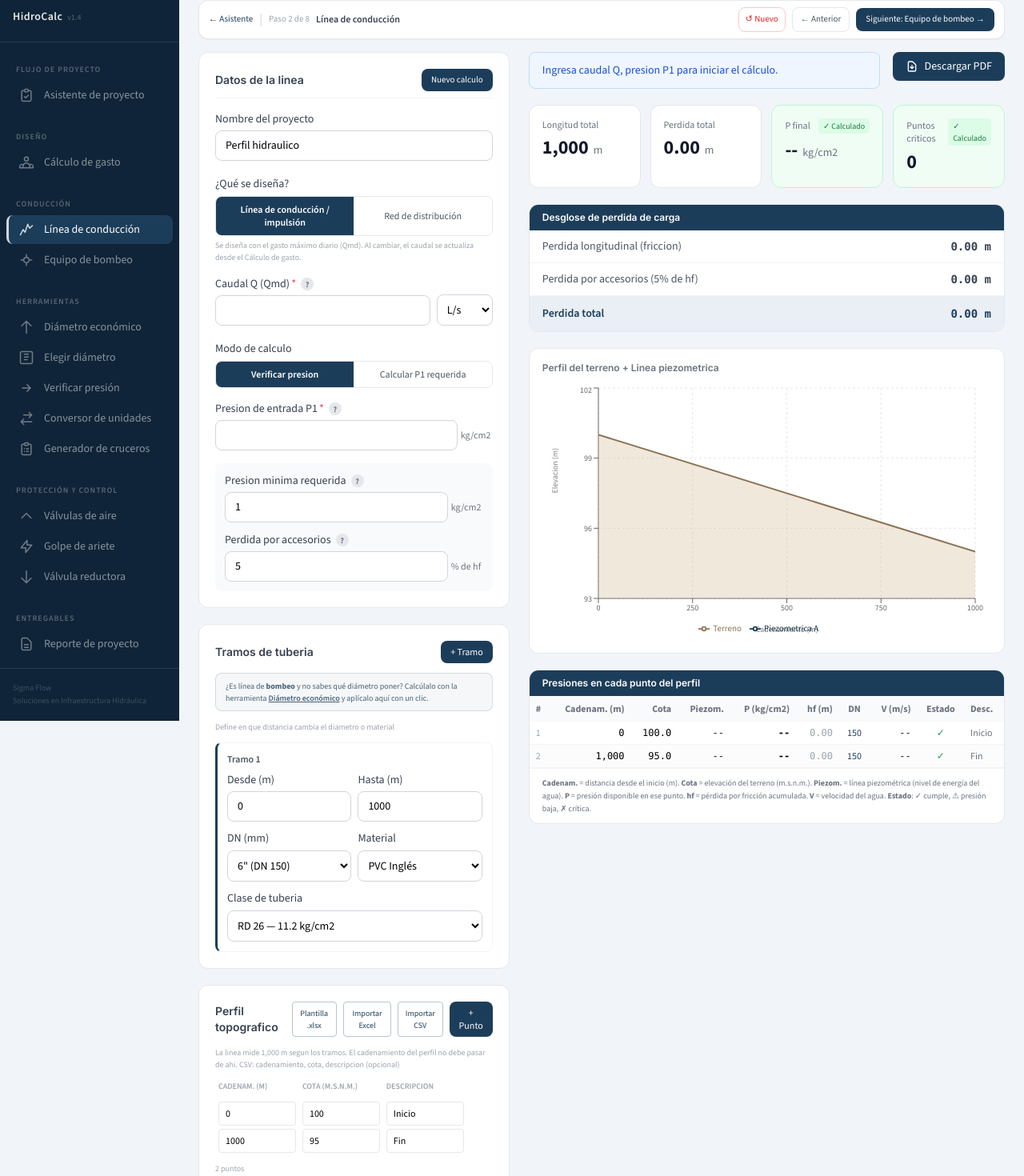
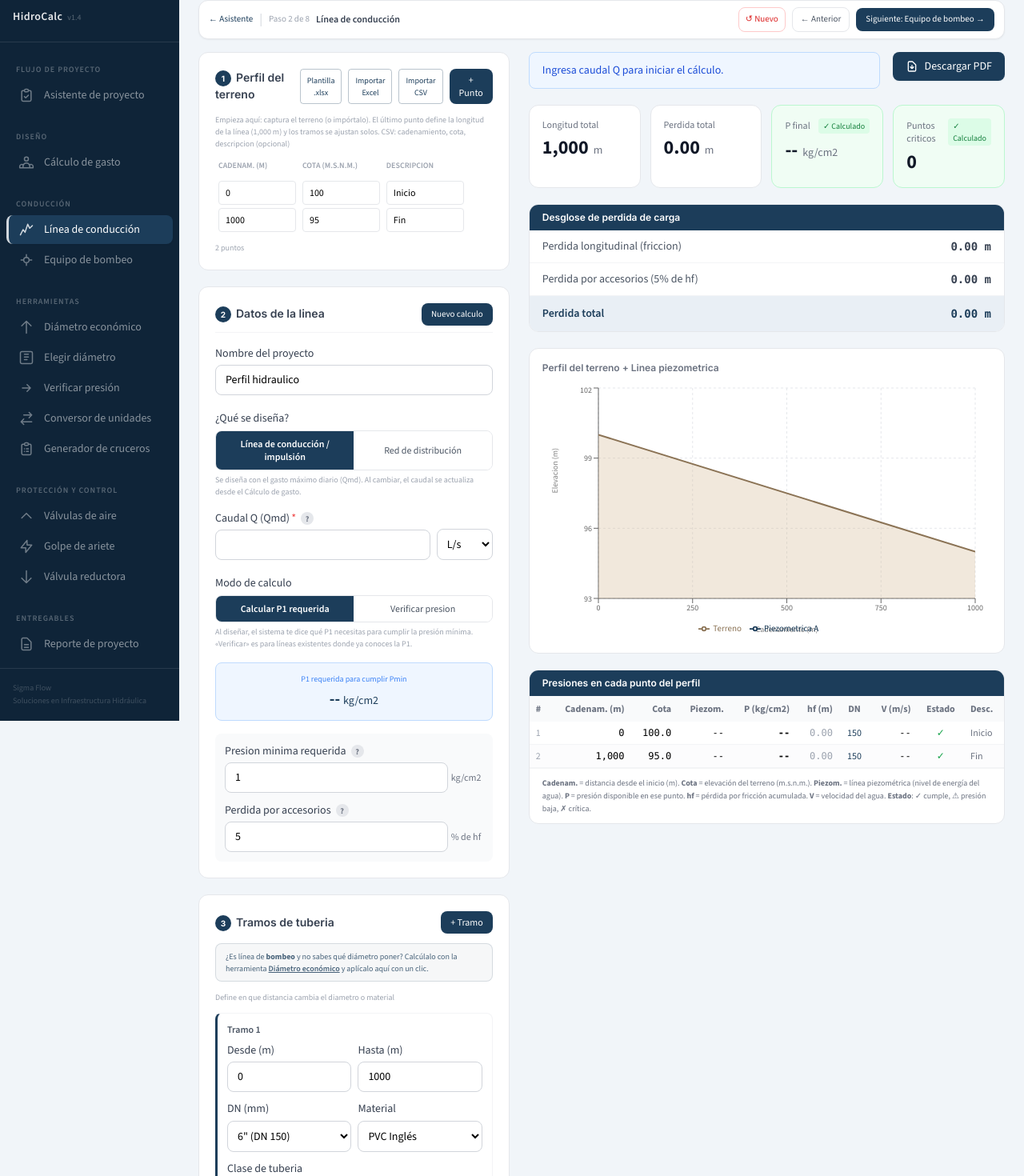
Before and after one commit to simexco/hidrocalc, a Next.js app: page /perfil in a window 1280 px wide. Shown: the part 80-1550 px from the top of the page at 80% size. Built offline with nearby package versions, Linux system fonts and the light colour scheme.

Commit message:
Linea de conduccion: perfil del terreno como paso 1 (arriba), pasos numerados 1-2-3, modo default Calcular P1 requerida, y con un solo tramo la longitud sigue al ultimo punto del perfil

```diff
--- a/src/app/(modules)/perfil/page.tsx
+++ b/src/app/(modules)/perfil/page.tsx
@@ -33,7 +33,8 @@ export default function PerfilPage() {
     { id: uuid(), distFrom: 0, distTo: 1000, DN_mm: 150, C: MATERIALS[0].c, materialName: MATERIALS[0].name, pipeClass: "RD 26", PN_bar: 11.0 },
   ]);
   const [results, setResults] = useState<ProfileResults | null>(null);
-  const [calcMode, setCalcMode] = useState<'verificar' | 'calcularP1'>('verificar');
+  // Default: calcular la P1 requerida (al diseñar no conoces P1; "verificar" es para líneas existentes)
+  const [calcMode, setCalcMode] = useState<'verificar' | 'calcularP1'>('calcularP1');
   const [tipoLinea, setTipoLinea] = useState<'conduccion' | 'distribucion'>('conduccion');
 
   // Cambiar el tipo de línea trae el caudal correcto del proyecto (Qmd o Qmh = Qmd × CVh)
@@ -217,6 +218,14 @@ export default function PerfilPage() {
   const lineLength = tramos.reduce((mx, t) => Math.max(mx, t.distTo ?? 0), 0);
   const perfilMax = vertices.reduce((mx, v) => Math.max(mx, v.dist ?? 0), 0);
 
+  // El perfil manda: con un solo tramo, su longitud sigue al último punto del terreno
+  useEffect(() => {
+    if (tramos.length === 1 && perfilMax > 0 && Math.abs((tramos[0].distTo ?? 0) - perfilMax) > 0.001) {
+      setTramos([{ ...tramos[0], distTo: perfilMax }]);
+    }
+    // eslint-disable-next-line react-hooks/exhaustive-deps
+  }, [perfilMax]);
+
   // CSV Import
   const handleCSVImport = (e: React.ChangeEvent<HTMLInputElement>) => {
     const file = e.target.files?.[0];
@@ -399,10 +408,58 @@ export default function PerfilPage() {
       <div className="grid grid-cols-1 lg:grid-cols-5 gap-6">
         {/* Form */}
         <div className="lg:col-span-2 space-y-5">
+          {/* Paso 1: el terreno primero — de aquí salen la longitud y las presiones */}
+          <div className="bg-white dark:bg-gray-800 rounded-xl border border-gray-200 dark:border-gray-700 p-5 space-y-3">
+            <div className="flex items-center justify-between">
+              <h2 className="text-sm font-semibold text-gray-700 dark:text-gray-300"><span className="inline-flex w-5 h-5 rounded-full bg-[#1C3D5A] text-white text-[10px] font-bold items-center justify-center mr-1.5">1</span>Perfil del terreno</h2>
+              <div className="flex gap-2">
+                <button onClick={downloadTemplate} className="text-[10px] text-[#1C3D5A] border border-[#1C3D5A]/30 px-2 py-1 rounded hover:bg-[#1C3D5A]/10 transition-colors">
+                  Plantilla .xlsx
+                </button>
+                <button onClick={() => xlsxRef.current?.click()} className="text-[10px] text-[#1C3D5A] border border-[#1C3D5A]/30 px-2 py-1 rounded hover:bg-[#1C3D5A]/10 transition-colors">
+                  Importar Excel
+                </button>
+                <button onClick={() => fileRef.current?.click()} className="text-[10px] text-[#1C3D5A] border border-[#1C3D5A]/30 px-2 py-1 rounded hover:bg-[#1C3D5A]/10 transition-colors">
+                  Importar CSV
+                </button>
+                <button onClick={addVertex} className="text-xs bg-[#1C3D5A] text-white px-3 py-1.5 rounded-lg hover:bg-[#0F2438] transition-colors">
+                  + Punto
+                </button>
+              </div>
+              <input ref={fileRef} type="file" accept=".csv,.txt,.tsv" onChange={handleCSVImport} className="hidden" />
+              <input ref={xlsxRef} type="file" accept=".xlsx" onChange={handleXLSXImport} className="hidden" />
+            </div>
+            <p className="text-[10px] text-gray-400">Empieza aquí: captura el terreno (o impórtalo). El último punto define la longitud de la línea{lineLength > 0 ? ` (${formatNumber(lineLength, 0)} m)` : ""} y los tramos se ajustan solos. CSV: cadenamiento, cota, descripcion (opcional)</p>
+
+            {perfilMax > lineLength && lineLength > 0 && (
+              <div className="bg-amber-50 dark:bg-amber-900/20 border border-amber-300 dark:border-amber-700 rounded-lg px-3 py-2 text-[11px] text-amber-700 dark:text-amber-300">
+                {"⚠"} El perfil llega a {formatNumber(perfilMax, 0)} m pero la linea (tramos) mide {formatNumber(lineLength, 0)} m. Ajusta el cadenamiento o amplia los tramos para que coincidan.
+              </div>
+            )}
+
+            <div className="grid grid-cols-[1fr_1fr_1fr_24px] gap-2 text-[10px] text-gray-400 font-semibold uppercase px-1">
+              <span>Cadenam. (m)</span><span>Cota (m.s.n.m.)</span><span>Descripcion</span><span></span>
+            </div>
+            <div className="space-y-1 max-h-[350px] overflow-y-auto">
+              {vertices.map((v, i) => {
+                const excede = v.dist != null && lineLength > 0 && v.dist > lineLength;
+                return (
+                <div key={v.id} className={`grid grid-cols-[1fr_1fr_1fr_24px] gap-2 items-center px-1 ${excede ? 'bg-amber-50 dark:bg-amber-900/10 rounded' : results?.points[i]?.status === 'critical' ? 'bg-red-50 dark:bg-red-900/10 rounded' : results?.points[i]?.status === 'low' ? 'bg-yellow-50 dark:bg-yellow-900/10 rounded' : ''}`}>
+                  <NumInput value={v.dist} onChange={(n) => updateVertex(v.id, "dist", n)} />
+                  <NumInput value={v.cota} onChange={(n) => updateVertex(v.id, "cota", n)} />
+                  <input type="text" value={v.desc} onChange={(e) => updateVertex(v.id, "desc", e.target.value)} placeholder={i === 0 ? "Inicio" : ""} className="w-full px-2 py-1.5 text-xs border border-gray-200 dark:border-gray-600 rounded bg-white dark:bg-gray-800 dark:text-white" />
+                  {vertices.length > 2 ? <button onClick={() => removeVertex(v.id)} className="text-red-400 hover:text-red-600 text-xs text-center">{"✗"}</button> : <span />}
+                </div>
+                );
+              })}
+            </div>
+            <p className="text-[10px] text-gray-400">{vertices.length} puntos</p>
+          </div>
+
           {/* Global data */}
           <div className="bg-white dark:bg-gray-800 rounded-xl border border-gray-200 dark:border-gray-700 p-5 space-y-4">
             <div className="flex items-center justify-between border-b border-gray-100 dark:border-gray-700 pb-2">
-              <h2 className="text-sm font-semibold text-gray-700 dark:text-gray-300">Datos de la linea</h2>
+              <h2 className="text-sm font-semibold text-gray-700 dark:text-gray-300"><span className="inline-flex w-5 h-5 rounded-full bg-[#1C3D5A] text-white text-[10px] font-bold items-center justify-center mr-1.5">2</span>Datos de la linea</h2>
               <ResetButton moduleKey="perfil" onReset={handleReset} />
             </div>
             <InputField label="Nombre del proyecto" value={projectName} onChange={setProjectName} type="text" />
@@ -441,18 +498,19 @@ export default function PerfilPage() {
               <label className="text-sm font-medium text-gray-700 dark:text-gray-300">Modo de calculo</label>
               <div className="flex rounded-lg border border-gray-200 dark:border-gray-600 overflow-hidden">
                 <button
+                  onClick={() => setCalcMode('calcularP1')}
+                  className={`flex-1 text-xs py-2 px-3 transition-colors ${calcMode === 'calcularP1' ? 'bg-[#1C3D5A] text-white font-semibold' : 'bg-white dark:bg-gray-800 text-gray-600 dark:text-gray-300 hover:bg-gray-50 dark:hover:bg-gray-700'}`}
+                >
+                  Calcular P1 requerida
+                </button>
+                <button
                   onClick={() => setCalcMode('verificar')}
                   className={`flex-1 text-xs py-2 px-3 transition-colors ${calcMode === 'verificar' ? 'bg-[#1C3D5A] text-white font-semibold' : 'bg-white dark:bg-gray-800 text-gray-600 dark:text-gray-300 hover:bg-gray-50 dark:hover:bg-gray-700'}`}
                 >
                   Verificar presion
                 </button>
-                <button
-                  onClick={() => setCalcMode('calcularP1')}
-                  className={`flex-1 text-xs py-2 px-3 transition-colors ${calcMode === 'calcularP1' ? 'bg-[#1C3D5A] text-white font-semibold' : 'bg-white dark:bg-gray-800 text-gray-600 dark:text-gray-300 hover:bg-gray-50 dark:hover:bg-gray-700'}`}
-                >
-                  Calcular P1 requerida
-                </button>
               </div>
+              <p className="text-[10px] text-gray-400">Al diseñar, el sistema te dice qué P1 necesitas para cumplir la presión mínima. «Verificar» es para líneas existentes donde ya conoces la P1.</p>
             </div>
             {calcMode === 'verificar' ? (
               <InputField label="Presion de entrada P1" value={P1} onChange={(v) => setP1(v === "" ? null : parseFloat(v))} unit="kg/cm2" required tooltip="Presion disponible al inicio de la linea" />
@@ -475,7 +533,7 @@ export default function PerfilPage() {
           {/* Tramos de tubería */}
           <div className="bg-white dark:bg-gray-800 rounded-xl border border-gray-200 dark:border-gray-700 p-5 space-y-3">
             <div className="flex items-center justify-between">
-              <h2 className="text-sm font-semibold text-gray-700 dark:text-gray-300">Tramos de tuberia</h2>
+              <h2 className="text-sm font-semibold text-gray-700 dark:text-gray-300"><span className="inline-flex w-5 h-5 rounded-full bg-[#1C3D5A] text-white text-[10px] font-bold items-center justify-center mr-1.5">3</span>Tramos de tuberia</h2>
               <button onClick={addTramo} className="text-xs bg-[#1C3D5A] text-white px-3 py-1.5 rounded-lg hover:bg-[#0F2438] transition-colors">+ Tramo</button>
             </div>
             <div className="bg-[#1C3D5A]/[0.04] dark:bg-blue-900/15 border border-[#1C3D5A]/15 rounded-lg px-3 py-2">
@@ -611,53 +669,6 @@ export default function PerfilPage() {
             );})}
           </div>
 
-          {/* Perfil topografico (despues de definir los tramos / longitud de la linea) */}
-          <div className="bg-white dark:bg-gray-800 rounded-xl border border-gray-200 dark:border-gray-700 p-5 space-y-3">
-            <div className="flex items-center justify-between">
-              <h2 className="text-sm font-semibold text-gray-700 dark:text-gray-300">Perfil topografico</h2>
-              <div className="flex gap-2">
-                <button onClick={downloadTemplate} className="text-[10px] text-[#1C3D5A] border border-[#1C3D5A]/30 px-2 py-1 rounded hover:bg-[#1C3D5A]/10 transition-colors">
-                  Plantilla .xlsx
-                </button>
-                <button onClick={() => xlsxRef.current?.click()} className="text-[10px] text-[#1C3D5A] border border-[#1C3D5A]/30 px-2 py-1 rounded hover:bg-[#1C3D5A]/10 transition-colors">
-                  Importar Excel
-                </button>
-                <button onClick={() => fileRef.current?.click()} className="text-[10px] text-[#1C3D5A] border border-[#1C3D5A]/30 px-2 py-1 rounded hover:bg-[#1C3D5A]/10 transition-colors">
-                  Importar CSV
-                </button>
-                <button onClick={addVertex} className="text-xs bg-[#1C3D5A] text-white px-3 py-1.5 rounded-lg hover:bg-[#0F2438] transition-colors">
-                  + Punto
-                </button>
-              </div>
-              <input ref={fileRef} type="file" accept=".csv,.txt,.tsv" onChange={handleCSVImport} className="hidden" />
-              <input ref={xlsxRef} type="file" accept=".xlsx" onChange={handleXLSXImport} className="hidden" />
-            </div>
-            <p className="text-[10px] text-gray-400">La linea mide {formatNumber(lineLength, 0)} m segun los tramos. El cadenamiento del perfil no debe pasar de ahi. CSV: cadenamiento, cota, descripcion (opcional)</p>
-
-            {perfilMax > lineLength && lineLength > 0 && (
-              <div className="bg-amber-50 dark:bg-amber-900/20 border border-amber-300 dark:border-amber-700 rounded-lg px-3 py-2 text-[11px] text-amber-700 dark:text-amber-300">
-                {"⚠"} El perfil llega a {formatNumber(perfilMax, 0)} m pero la linea (tramos) mide {formatNumber(lineLength, 0)} m. Ajusta el cadenamiento o amplia los tramos para que coincidan.
-              </div>
-            )}
-
-            <div className="grid grid-cols-[1fr_1fr_1fr_24px] gap-2 text-[10px] text-gray-400 font-semibold uppercase px-1">
-              <span>Cadenam. (m)</span><span>Cota (m.s.n.m.)</span><span>Descripcion</span><span></span>
-            </div>
-            <div className="space-y-1 max-h-[350px] overflow-y-auto">
-              {vertices.map((v, i) => {
-                const excede = v.dist != null && lineLength > 0 && v.dist > lineLength;
-                return (
-                <div key={v.id} className={`grid grid-cols-[1fr_1fr_1fr_24px] gap-2 items-center px-1 ${excede ? 'bg-amber-50 dark:bg-amber-900/10 rounded' : results?.points[i]?.status === 'critical' ? 'bg-red-50 dark:bg-red-900/10 rounded' : results?.points[i]?.status === 'low' ? 'bg-yellow-50 dark:bg-yellow-900/10 rounded' : ''}`}>
-                  <NumInput value={v.dist} onChange={(n) => updateVertex(v.id, "dist", n)} />
-                  <NumInput value={v.cota} onChange={(n) => updateVertex(v.id, "cota", n)} />
-                  <input type="text" value={v.desc} onChange={(e) => updateVertex(v.id, "desc", e.target.value)} placeholder={i === 0 ? "Inicio" : ""} className="w-full px-2 py-1.5 text-xs border border-gray-200 dark:border-gray-600 rounded bg-white dark:bg-gray-800 dark:text-white" />
-                  {vertices.length > 2 ? <button onClick={() => removeVertex(v.id)} className="text-red-400 hover:text-red-600 text-xs text-center">{"✗"}</button> : <span />}
-                </div>
-                );
-              })}
-            </div>
-            <p className="text-[10px] text-gray-400">{vertices.length} puntos</p>
-          </div>
 
           {/* Scenario B toggle + tramos */}
           <div className="bg-white dark:bg-gray-800 rounded-xl border border-gray-200 dark:border-gray-700 p-5 space-y-3">
```
